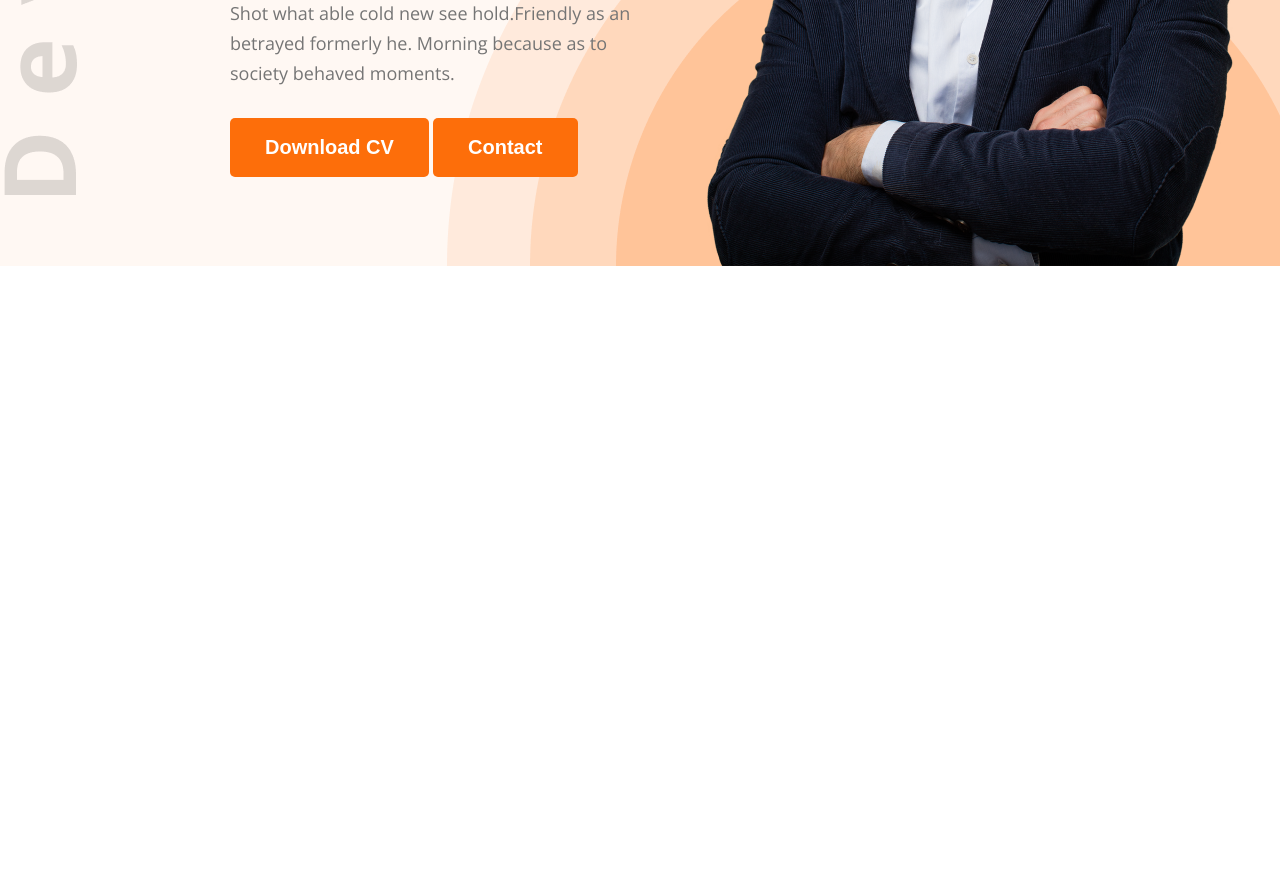
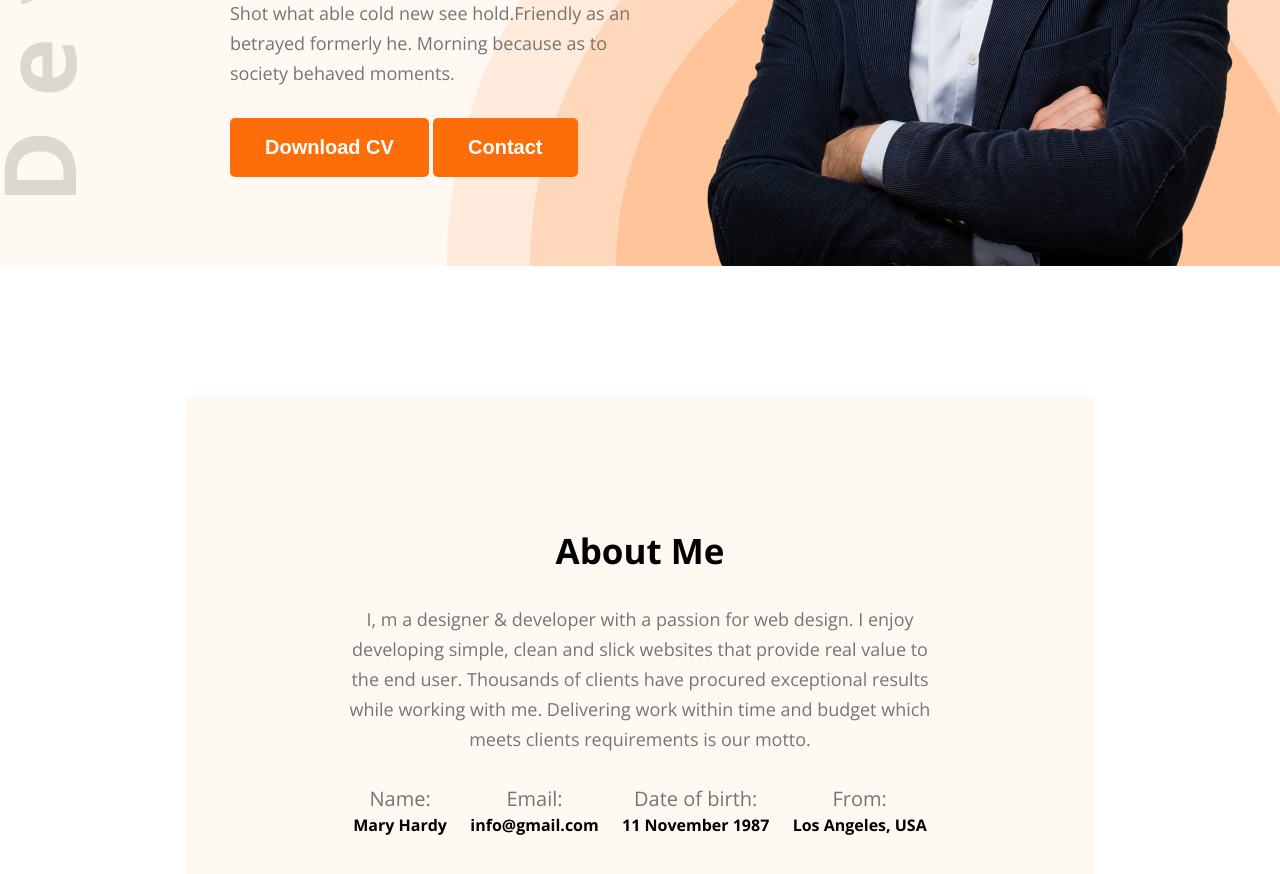
Before and after one commit to bushrarashidtuli/hero-dev-portfolio-code, a plain HTML site: page index.html in a window 1280 px wide. Shown: the part 568-1442 px from the top of the page. Before the commit the page ends 834 px from the top, so only its background shows below. Drawn offline with nearby package versions, Linux system fonts and the light colour scheme; a web font is replaced by a local one.

Commit message:
About section added

```diff
--- a/Styles/portfolio.css
+++ b/Styles/portfolio.css
@@ -24,6 +24,21 @@
     font-weight: bold;
     color: white;
     cursor: pointer;
+}
+.section-heading{
+    max-width: 827px;
+    text-align: center;
+}
+.section-heading h2{
+    font-size: 35px;
+    font-weight: bold;
+    margin-bottom: 30px;
+}
+.section-heading p{
+    font-size: 18px;
+    margin-bottom: 30px;
+    color: #757575;
+    line-height: 30px;
 }
 /* main style */
 header{
@@ -85,3 +100,27 @@
     max-width: 584px;
     vertical-align: middle;
 }
+
+#about{
+    padding-top: 130px;
+}
+#about .about-container{
+    width: 71%;
+    max-width: 1140px;
+    margin: 0 auto;
+    text-align: center;
+    background-color: #FFF8F3;
+    padding: 131px 156px;
+}
+#about .about-container .about-info{
+    display: flex;
+    justify-content:space-around;
+}
+.about-info .info-card p{
+    font-size: 20px;
+    line-height: 30px;
+    color: #757575;
+}
+about-info .info-card h4{
+    font-size: 20px;
+}
--- a/index.html
+++ b/index.html
@@ -36,5 +36,32 @@
             </div>
         </section>
     </header>
+
+    <section id="about">
+        <div class="about-container">
+            <div class="section-heading">
+                <h2>About Me</h2>
+                <p>I, m a designer & developer with a passion for web design. I enjoy developing simple, clean and slick websites that provide real value to the end user. Thousands of clients have procured exceptional results while working with me. Delivering work within time and budget which meets clients requirements is our motto.</p>
+            </div>
+            <div class="about-info">
+                <div class="info-card">
+                    <p>Name:</p>
+                    <h4>Mary Hardy</h4>
+                </div>
+                <div class="info-card">
+                    <p>Email:</p>
+                    <h4>info@gmail.com</h4>
+                </div>
+                <div class="info-card">
+                    <p>Date of birth:</p>
+                    <h4>11 November 1987</h4>
+                </div>
+                <div class="info-card">
+                    <p>From:</p>
+                    <h4>Los Angeles, USA</h4>
+                </div>
+            </div>
+        </div>
+    </section>
 </body>
 </html>
```
